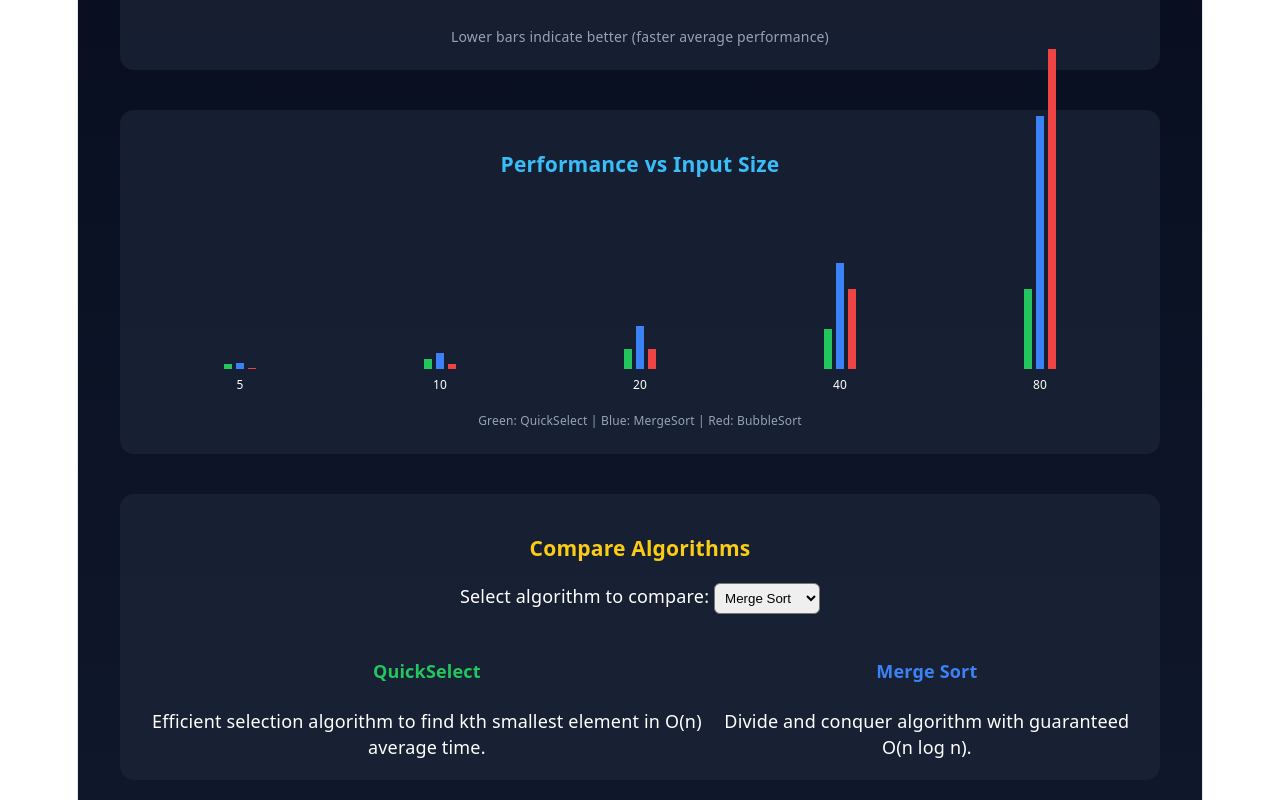
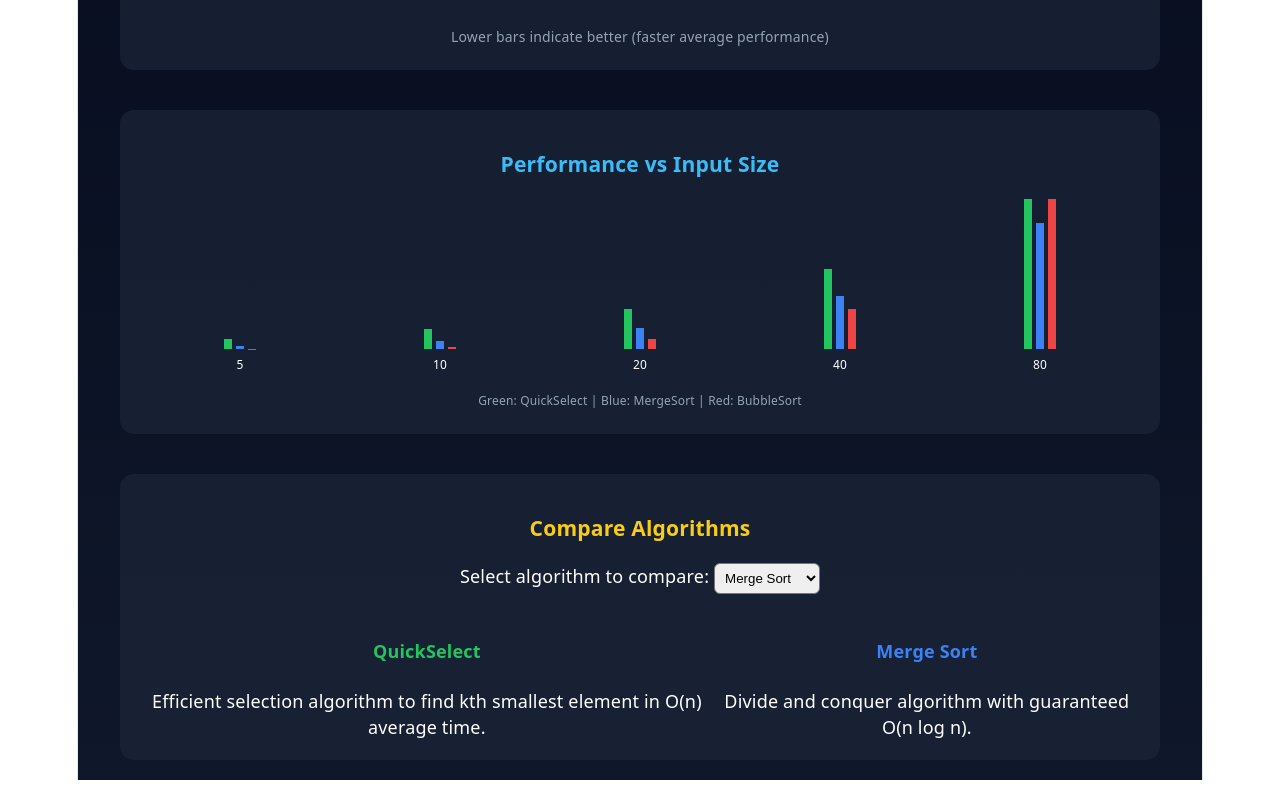
Before and after one commit to aryan6706/kth-visualizer, a React (Vite) app: page / in a window 1280 px wide. Shown: the part 911-1711 px from the top of the page. Built offline with nearby package versions, Linux system fonts and the light colour scheme.

Commit message:
Update App.jsx

```diff
--- a/src/App.jsx
+++ b/src/App.jsx
@@ -868,7 +868,7 @@ Compare this with other algorithms in the graph below.`
 
       <h3 style={{ color: "#38bdf8" }}>Performance vs Input Size</h3>
 
-      <div style={{ display: "flex", justifyContent: "space-around", alignItems: "end", height: "200px" }}>
+      <div style={{ display: "flex", justifyContent: "space-around", alignItems: "end", height: "180px", overflow: "hidden" }}>
 
       {performanceData.map((point, i) => (
         <div key={i} style={{ textAlign: "center" }}>
@@ -876,19 +876,19 @@ Compare this with other algorithms in the graph below.`
           <div style={{ display: "flex", gap: "4px", alignItems: "end" }}>
 
             <div style={{
-              height: `${point.quickselect}px`,
+              height: `${Math.min(point.quickselect * 2, 150)}px`,
               width: "8px",
               background: "#22c55e"
             }} />
 
             <div style={{
-              height: `${point.mergesort / 2}px`,
+              height: `${Math.min(point.mergesort / 4, 150)}px`,
               width: "8px",
               background: "#3b82f6"
             }} />
 
             <div style={{
-              height: `${point.bubblesort / 20}px`,
+              height: `${Math.min(point.bubblesort / 40, 150)}px`,
               width: "8px",
               background: "#ef4444"
             }} />
```
